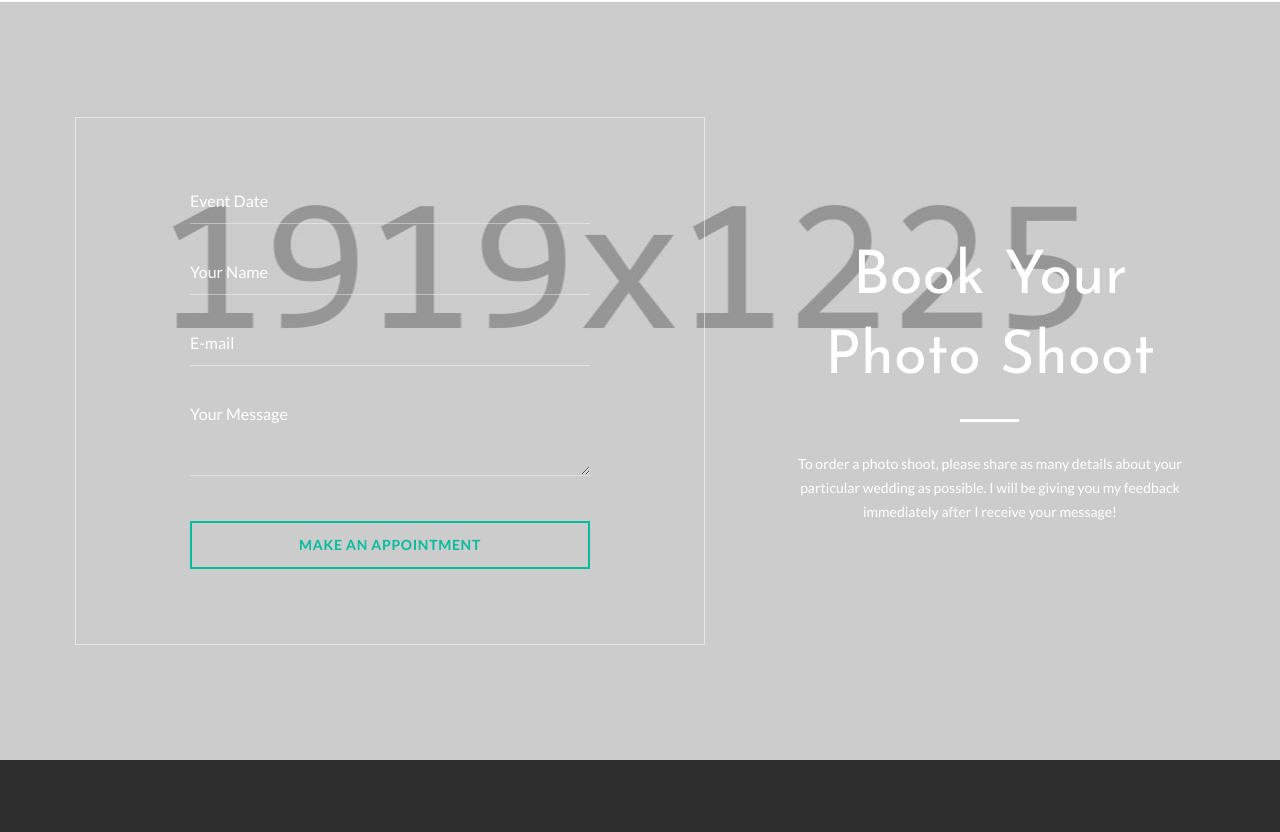
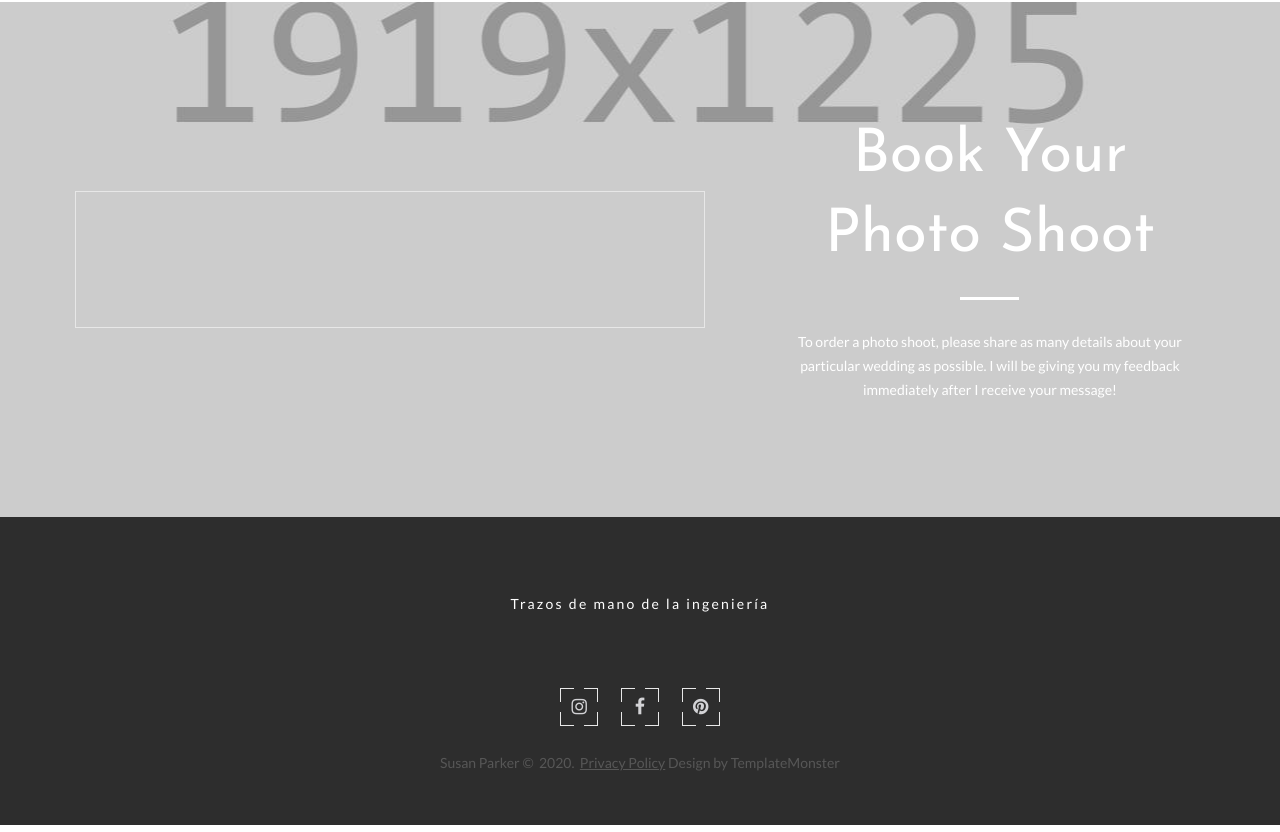
Before and after one commit to wilo0510/pinturaOleo, a plain HTML site: page about-me.html in a window 1280 px wide. Shown: the part 2621-3453 px from the top of the page. Drawn offline with Linux system fonts and the light colour scheme.

Commit message:
removiendo cosas innecesarias

```diff
--- a/about-me.html
+++ b/about-me.html
@@ -240,27 +240,7 @@
                         <article class="box-bordered">
                           <div class="box-bordered__main">
                             <!-- RD Mailform-->
-                            <form class="rd-mailform" data-form-output="form-output-global" data-form-type="contact" method="post" action="bat/rd-mailform.php">
-                              <div class="form-wrap">
-                                <input class="form-input" id="contact-date" type="text" data-time-picker="date" name="date" data-constraints="@Required">
-                                <label class="form-label" for="contact-date">Event Date</label>
-                              </div>
-                              <div class="form-wrap">
-                                <input class="form-input" id="contact-name" type="text" name="name" data-constraints="@Required">
-                                <label class="form-label" for="contact-name">Your Name</label>
-                              </div>
-                              <div class="form-wrap">
-                                <input class="form-input" id="contact-email" type="email" name="email" data-constraints="@Email @Required">
-                                <label class="form-label" for="contact-email">E-mail</label>
-                              </div>
-                              <div class="form-wrap">
-                                <label class="form-label" for="contact-message">Your Message</label>
-                                <textarea class="form-input" id="contact-message" name="message" data-constraints="@Required"></textarea>
-                              </div>
-                              <div class="form-wrap form-button offset-1">
-                                <button class="button button-block button-primary-outline button-ujarak" type="submit">make an appointment</button>
-                              </div>
-                            </form>
+
                           </div>
                         </article>
                       </div>
```
